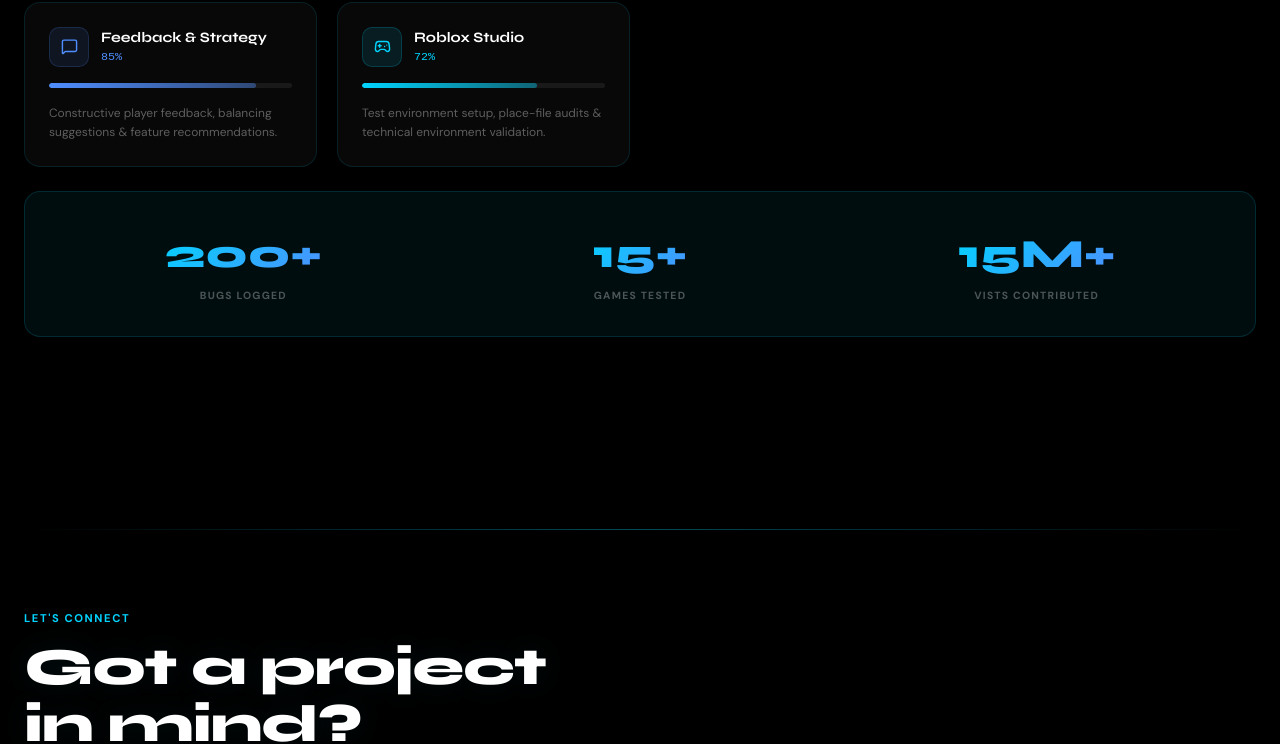
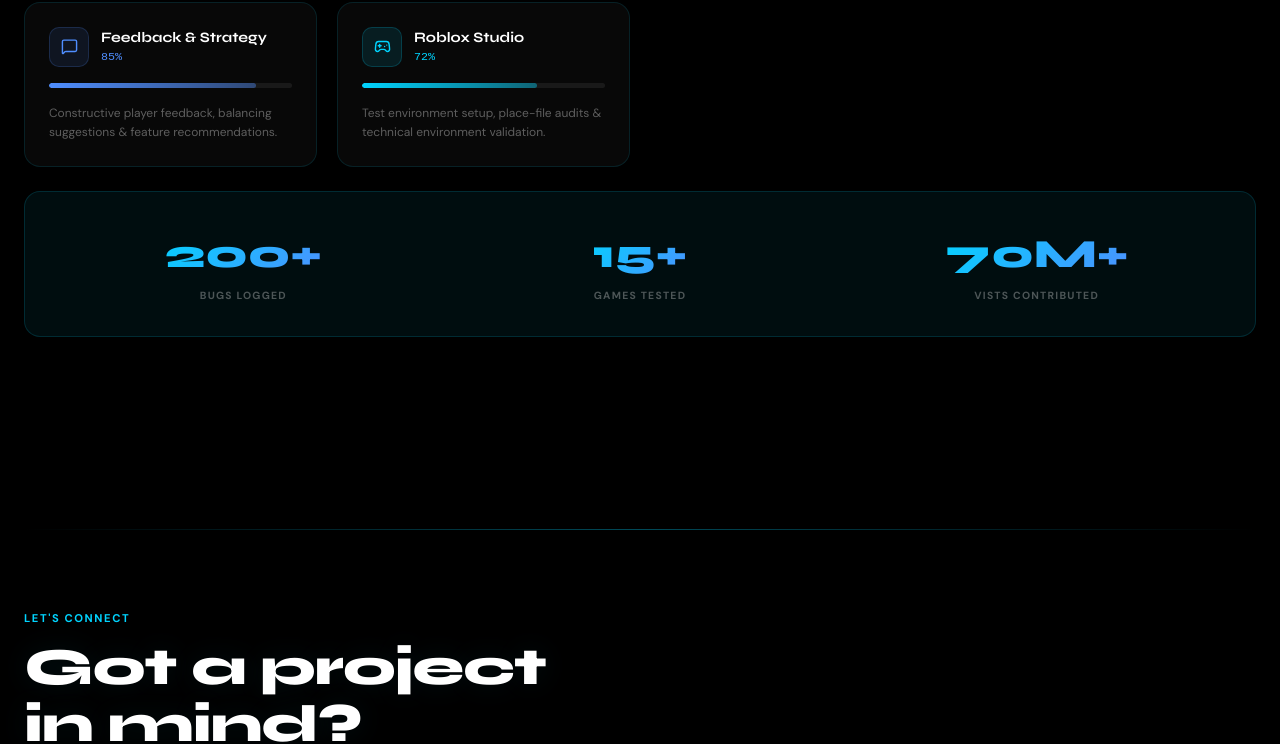
Before and after one commit to vexXwolf/portfolio, a plain HTML site: page index.html in a window 1280 px wide. Shown: the part 4341-5085 px from the top of the page. Drawn offline with nearby package versions, Linux system fonts and the light colour scheme.

Commit message:
Update visitor count from 15M to 70M

```diff
--- a/index.html
+++ b/index.html
@@ -222,7 +222,7 @@ const DATA = {
   stats: [
     { n:"200+", label:"Bugs Logged"      },
     { n:"15+",  label:"Games Tested"     },
-    { n:"15M+",  label:"Vists Contributed" }
+    { n:"70M+",  label:"Vists Contributed" }
   ],
   projects: [
     {
```
